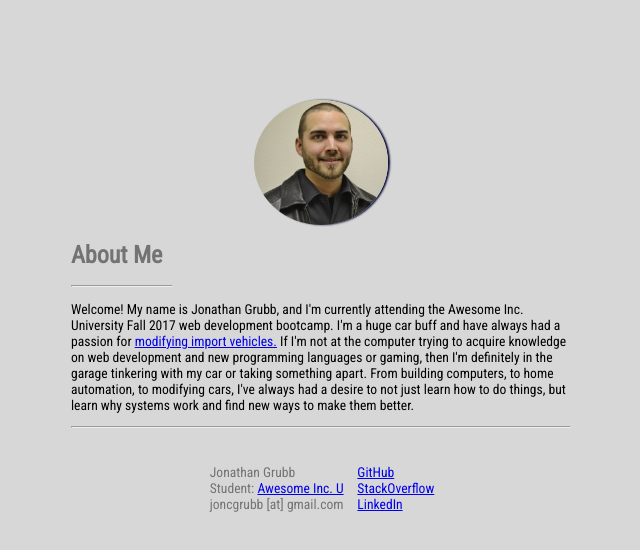
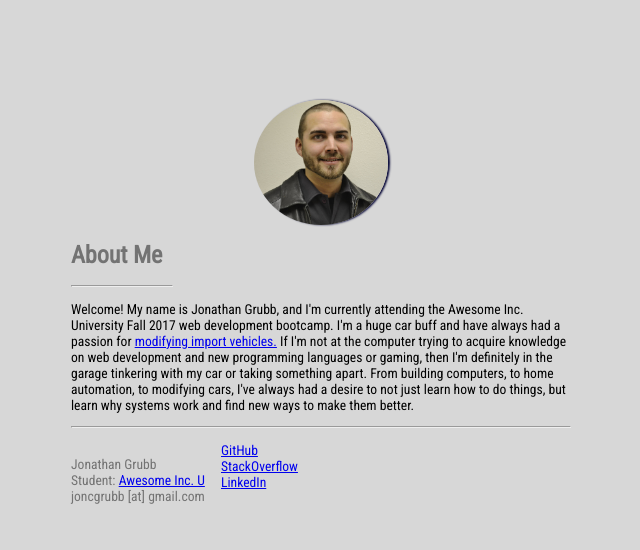
Before and after one commit to Puddingstomp/Puddingstomp.github.io, a plain HTML site: page index.html in a window 1280 px wide. Shown: the whole page, without its empty margins (319-959 px from the left). Drawn offline with Linux system fonts and the light colour scheme.

Commit message:
testing padding-left

```diff
--- a/styles.css
+++ b/styles.css
@@ -27,17 +27,12 @@ p {
 	font-size: 85%;
 }
 
-.footer {
-	padding: 0% 20% 0% 25%;
-}
-
 .contact1 {
 	float: left;
 	color: rgb(115, 115, 115);
-	padding: 5%;
 }
 
 .contact2 {
 	float: center;
-	padding: 5%;
+	padding-left: 30%;
 }
```
